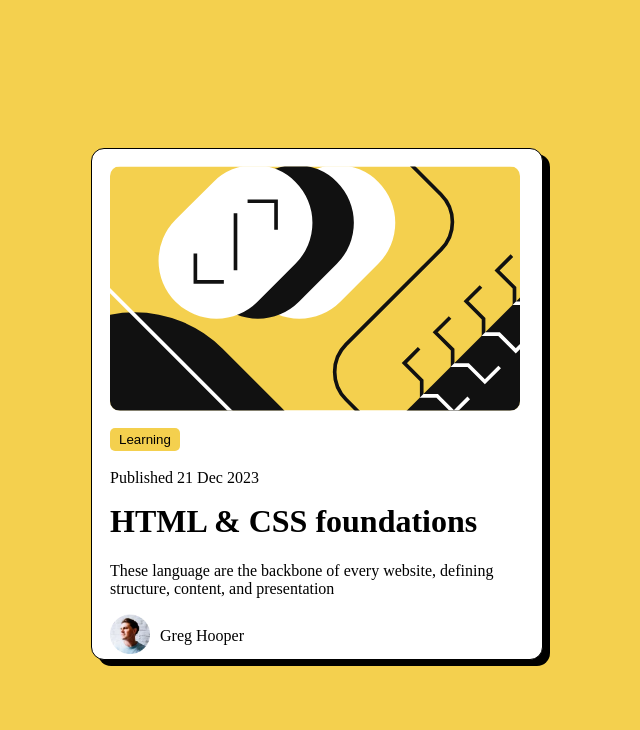
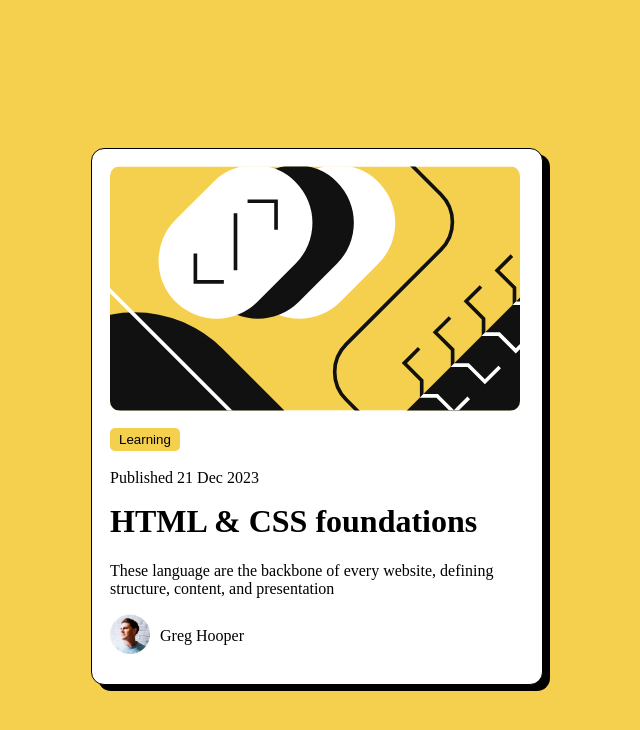
Before and after one commit to arun81302/project-2-blog-preview, a plain HTML site: page index.html in a window 1280 px wide. Shown: the whole page, without its empty margins (323-963 px from the left). Drawn offline with Linux system fonts and the light colour scheme.

Commit message:
Update index.html

```diff
--- a/index.html
+++ b/index.html
@@ -13,7 +13,7 @@
     #outer{
       display: absolute;
       margin: 140px 250px;
-      height: 510px;
+      height: 535px;
       width: 450px;
       border-radius: 13px;
       border: 1px solid black;
```
